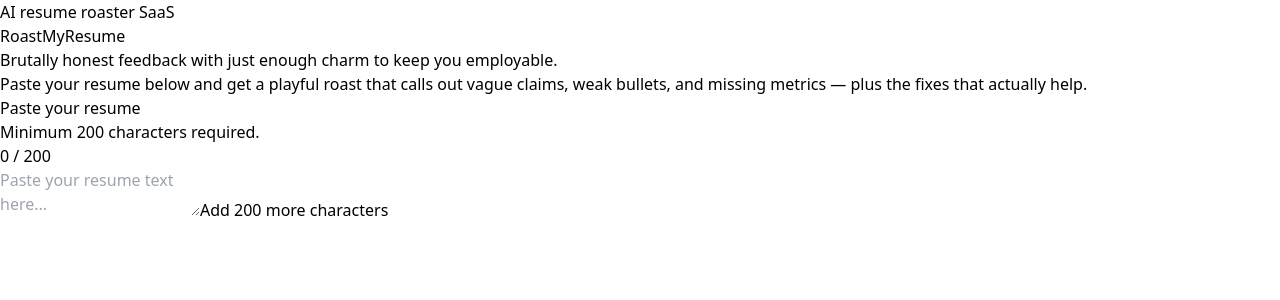
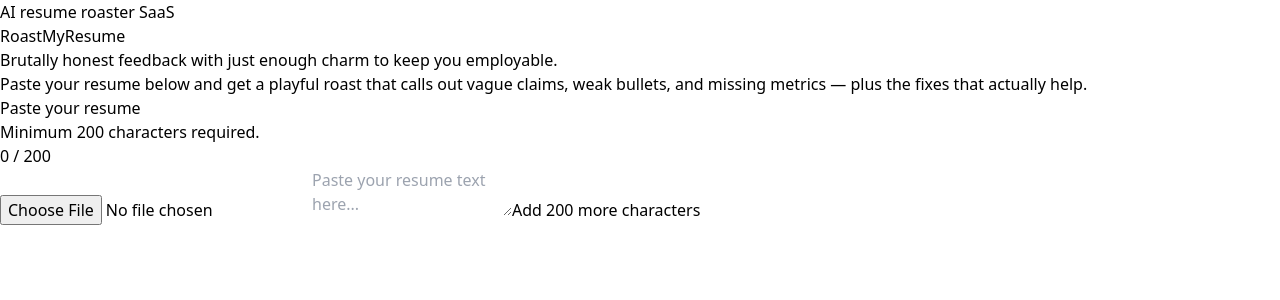
Before and after one commit to Rithika118/Roast-my-resume, a Next.js app: page / in a window 1280 px wide. Shown: the top 300 px of the page. Built offline with nearby package versions, Linux system fonts and the light colour scheme.

Commit message:
Update index.js

```diff
--- a/pages/index.js
+++ b/pages/index.js
@@ -83,6 +83,37 @@ Overall: This resume has a career story hiding in it, but it is being far too po
       ? 'Roast my resume'
       : `Add ${charactersNeeded} more characters`;
 
+  const handlePdfUpload = async (event) => {
+  const file = event.target.files?.[0];
+
+  if (!file) return;
+
+  if (file.size > 5 * 1024 * 1024) {
+    alert("PDF must be under 5MB");
+    return;
+  }
+
+  const formData = new FormData();
+  formData.append("file", file);
+
+  try {
+    const response = await fetch("/api/upload", {
+      method: "POST",
+      body: formData,
+    });
+
+    const data = await response.json();
+
+    if (!response.ok) {
+      throw new Error(data.error);
+    }
+
+    setResume(data.text);
+  } catch (error) {
+    alert(error.message);
+  }
+};
+
   const handleSubmit = (event) => {
     event.preventDefault();
 
@@ -145,6 +176,13 @@ Overall: This resume has a career story hiding in it, but it is being far too po
               {characterCount} / {minimumCharacters}
             </span>
           </div>
+
+          <input
+               type="file"
+               accept=".pdf,application/pdf"
+               onChange={handlePdfUpload}
+               className="mb-4 block w-full text-sm text-slate-300"
+          />
 
           <textarea
             className="h-72 w-full resize-none rounded-xl border border-slate-700 bg-slate-950 p-4 text-base leading-7 text-slate-100 outline-none transition placeholder:text-slate-600 focus:border-fuchsia-400 focus:ring-2 focus:ring-fuchsia-400/30 sm:h-80"
```
